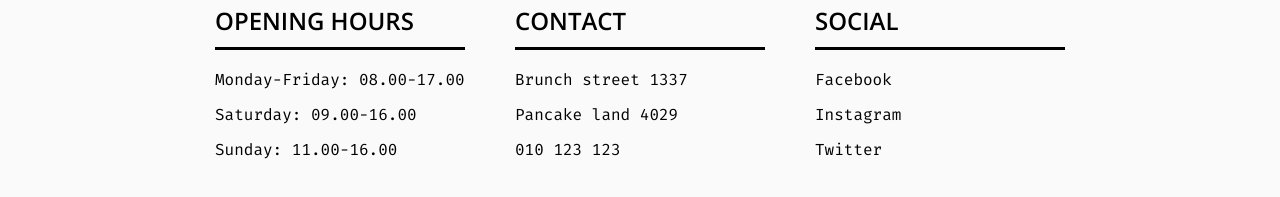
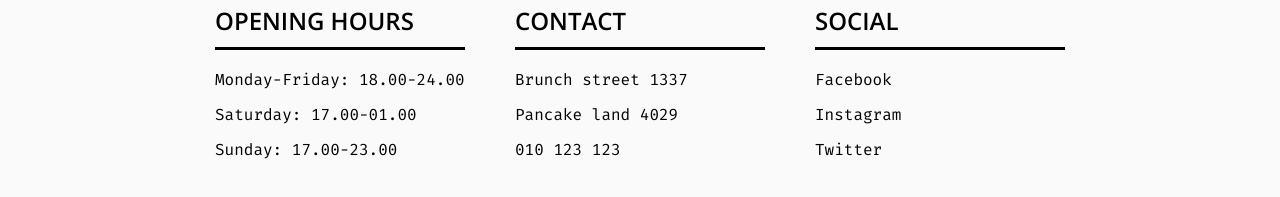
Before and after one commit to edblad/restaurangbokning, a React (Create React App) app in the folder restaurangbokning/: page /contact in a window 1280 px wide. Shown: the part 497-694 px from the top of the page. Built offline with nearby package versions, Linux system fonts and the light colour scheme.

Commit message:
small fixes

```diff
--- a/restaurangbokning/src/App.css
+++ b/restaurangbokning/src/App.css
@@ -9,5 +9,5 @@ body {
 }
 
 li {
-  list-style-type: none;;
+  list-style-type: none;
 }
--- a/restaurangbokning/src/pages/contact/contact.js
+++ b/restaurangbokning/src/pages/contact/contact.js
@@ -9,9 +9,9 @@ const Contact = () => (
       <div className="contactBox">
         <h2>Opening hours</h2>
         <ul>
-          <li>Monday-Friday: 08.00-17.00</li>
-          <li>Saturday: 09.00-16.00</li>
-          <li>Sunday: 11.00-16.00</li>
+          <li>Monday-Friday: 18.00-24.00</li>
+          <li>Saturday: 17.00-01.00</li>
+          <li>Sunday: 17.00-23.00</li>
         </ul>
       </div>
       <div className="contactBox">
```
Also changed, not shown: 1 other file (tests, documents, lock files or other folders).
